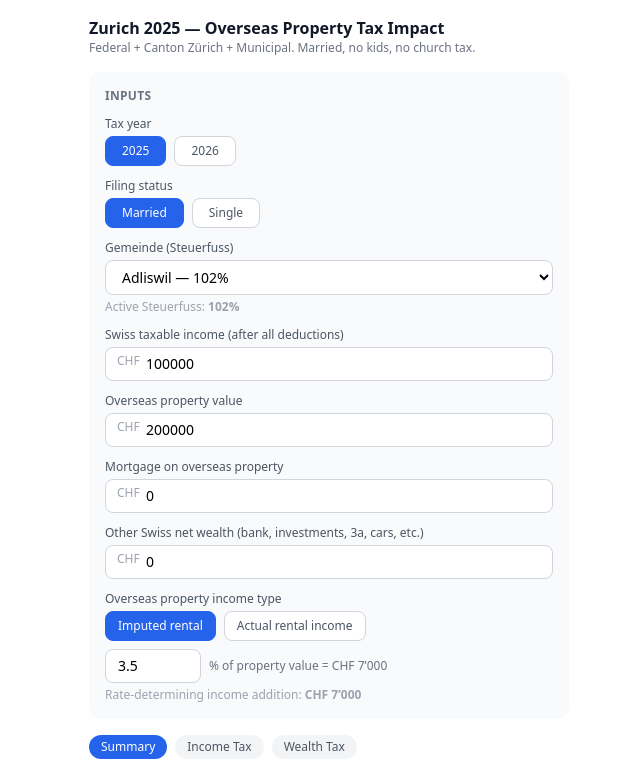
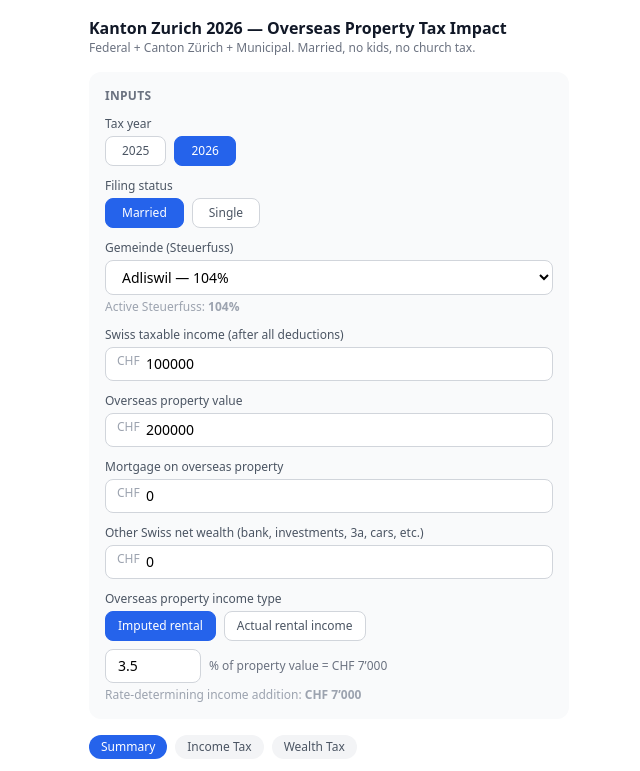
Before and after one commit to sandarlim/ZH-tax-overseas-calc, a React (Vite) app: page / in a window 1280 px wide. Shown: the top 771 px of the page, without its empty margins (311-951 px from the left). Built offline with nearby package versions, Linux system fonts and the light colour scheme.

Commit message:
update title, source

```diff
--- a/src/App.jsx
+++ b/src/App.jsx
@@ -49,7 +49,7 @@ const fmt = n => "CHF " + Math.round(n).toLocaleString("de-CH");
 const pct = n => (n * 100).toFixed(3) + "%";
 
 export default function App() {
-  const [taxYear, setTaxYear] = useState(2025);
+  const [taxYear, setTaxYear] = useState(2026);
   const [married, setMarried] = useState(true);
   const [swissIncome, setSwissIncome] = useState(100000);
   const [propValue, setPropValue] = useState(200000);
@@ -115,7 +115,7 @@ export default function App() {
   return (
     <div className="max-w-lg mx-auto p-4 font-sans text-sm bg-white">
       <div className="mb-4">
-        <h1 className="text-base font-bold text-gray-900">Zurich {taxYear} — Overseas Property Tax Impact</h1>
+        <h1 className="text-base font-bold text-gray-900">Kanton Zurich {taxYear} — Overseas Property Tax Impact</h1>
         <p className="text-xs text-gray-500">Federal + Canton Zürich + Municipal. {married ? "Married" : "Single"}, no kids, no church tax.</p>
       </div>
 
--- a/src/data/federalTax.js
+++ b/src/data/federalTax.js
@@ -1,6 +1,6 @@
 // Federal Direct Tax (DBG Art. 36)
 // Sources:
-//   2025: ESTV Rundschreiben 2-210-D-2024-d, 22 August 2024 (official ESTV PDF)
+//   2025: ESTV Rundschreiben 2-210-D-2024-d, 22 August 2024 (official ESTV PDF) https://www.estv2.admin.ch/dvs/rundschreiben/dbst-rs-2-210-d-2024-de.pdf
 //   2026: V of EFD of 10 Sept 2025 on cold progression (AS 2025 579/621), fedlex Art. 36
 //
 // Rates stored as decimals (e.g. 0.01 = 1%)
```
